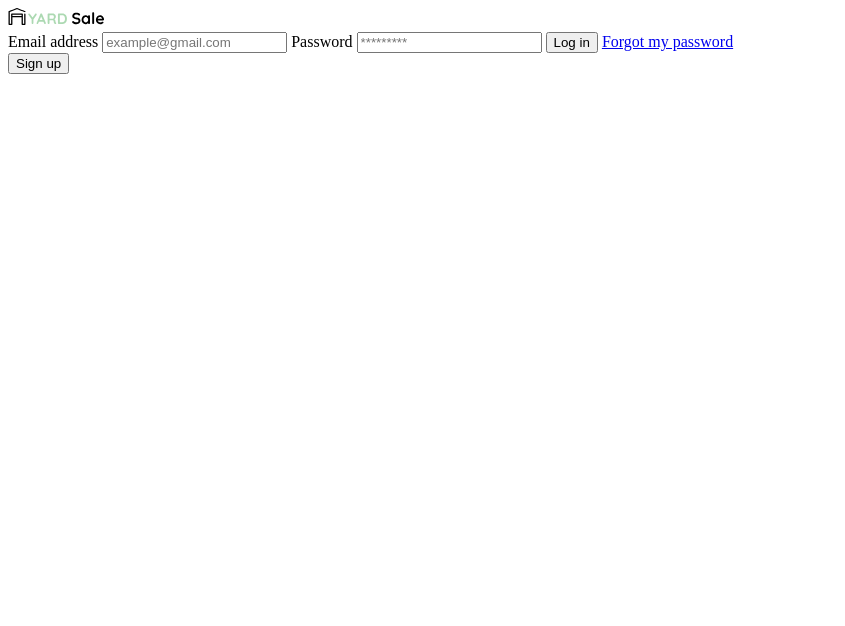
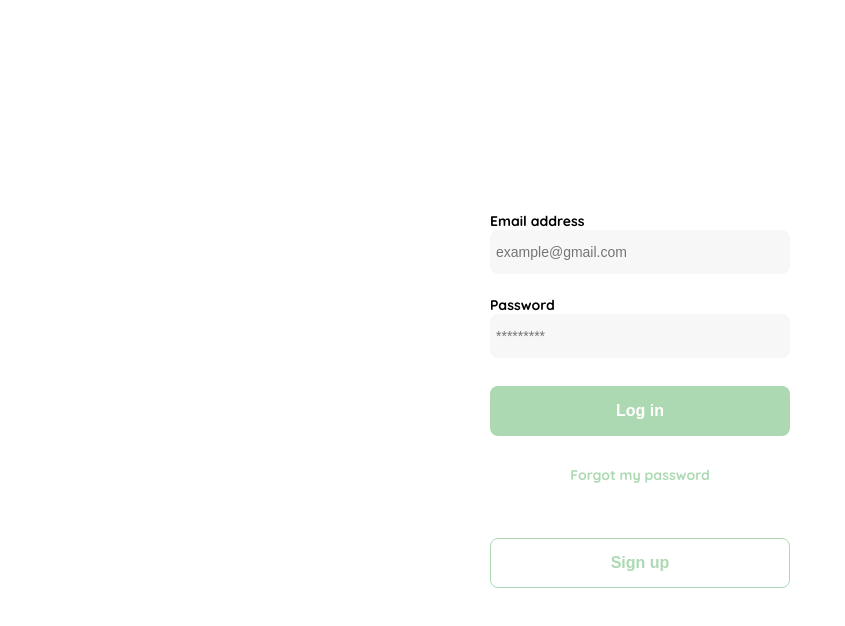
Before and after one commit to TaielLopez/Front-end_developer_Practico, a plain HTML site: page index.html in a window 1280 px wide. Shown: the whole page, without its empty margins (0-845 px from the left). Drawn offline with Linux system fonts and the light colour scheme.

Commit message:
Actualizar index.html

```diff
--- a/index.html
+++ b/index.html
@@ -8,7 +8,7 @@
     <link rel="preconnect" href="https://fonts.gstatic.com" crossorigin>
     <link href="https://fonts.googleapis.com/css2?family=Quicksand:wght@300;500;700&display=swap" rel="stylesheet">
     <title>YardSale</title>
-    <link rel="stylesheet" href="./styles/clas.css">
+    <link rel="stylesheet" href="./styles/clase3.css">
 </head>
 <body>
     <div class="login">
```
